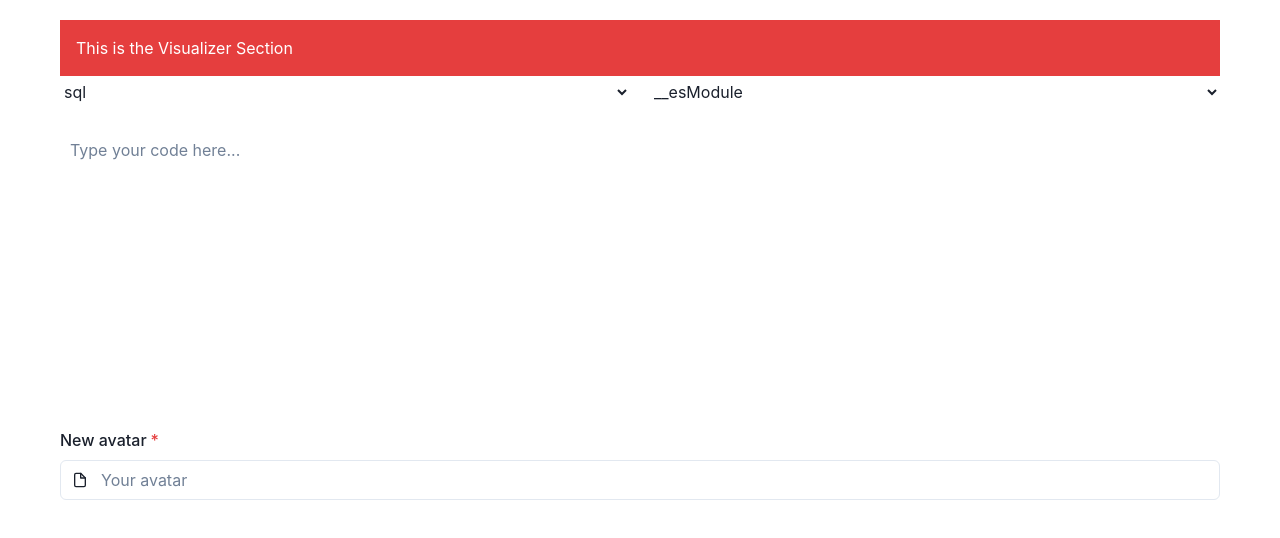
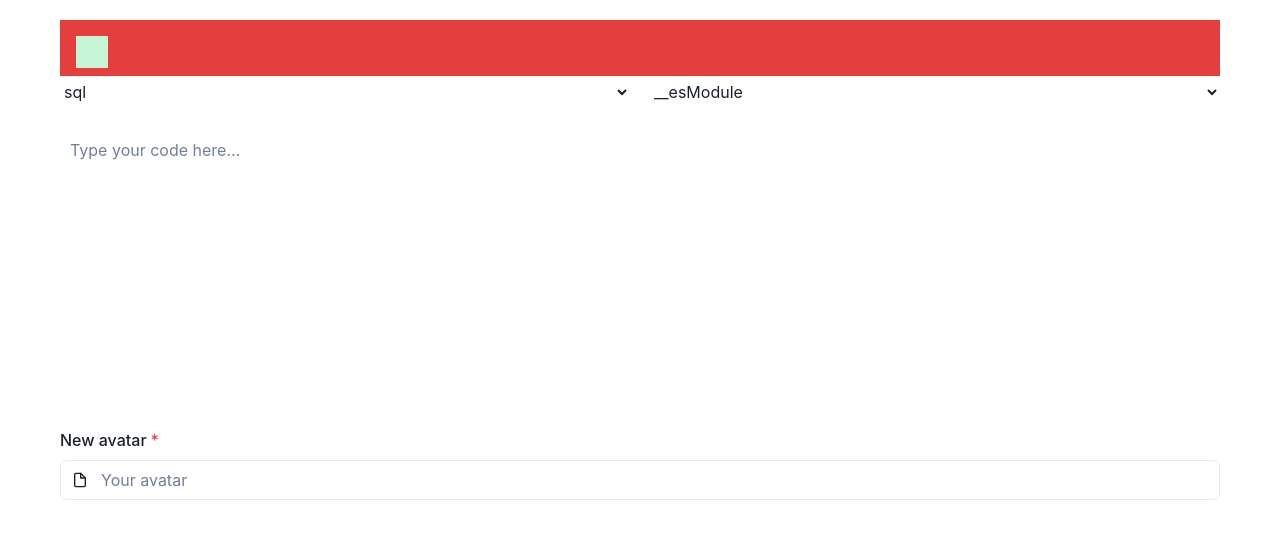
Before and after one commit to Govindskatyura/sql-visualizer, a React (Create React App) app: page / in a window 1280 px wide. Shown: the top 538 px of the page. Built offline with nearby package versions, Linux system fonts and the light colour scheme.

Commit message:
text split show

```diff
--- a/src/App.js
+++ b/src/App.js
@@ -7,7 +7,7 @@ import * as languages from "react-syntax-highlighter/dist/esm/languages/hljs";
 import "./App.css";
 import FileUpload from "./components/FileUpload";
 import { useForm } from "react-hook-form";
-import { Box } from "@chakra-ui/react";
+import { Box, Stack } from "@chakra-ui/react";
 
 const defaultLanguage = "sql";
 const defaultTheme = Object.keys(themes).sort()[0];
@@ -38,8 +38,11 @@ export default function App() {
   return (
     <div className="App">
       <div className="Visualizer">
-        <Box bg="red.500" w="100%" p={4} color="white">
-          This is the Visualizer Section
+        <Box bg="red.500" w="100%" p={4} color="#f0f0f0" pb={2}>
+          <Stack direction={'row'}>
+            {input.split(' ').map((text,index)=>
+            <Box bg='green.100' key={index} p={4} color='black'>{text}</Box>)}
+          </Stack>
         </Box>
       </div>
       <div className="ControlsBox">
```
